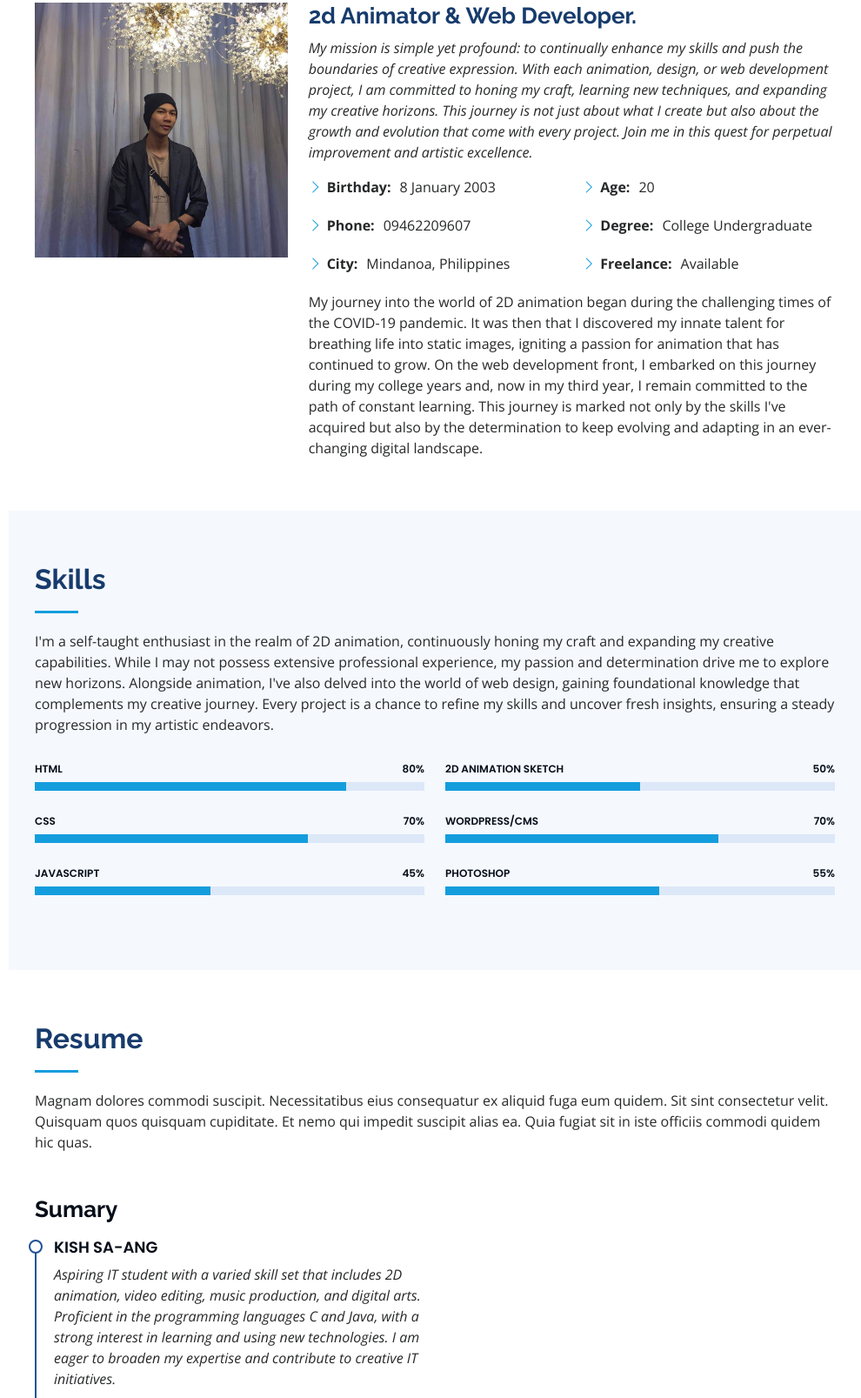
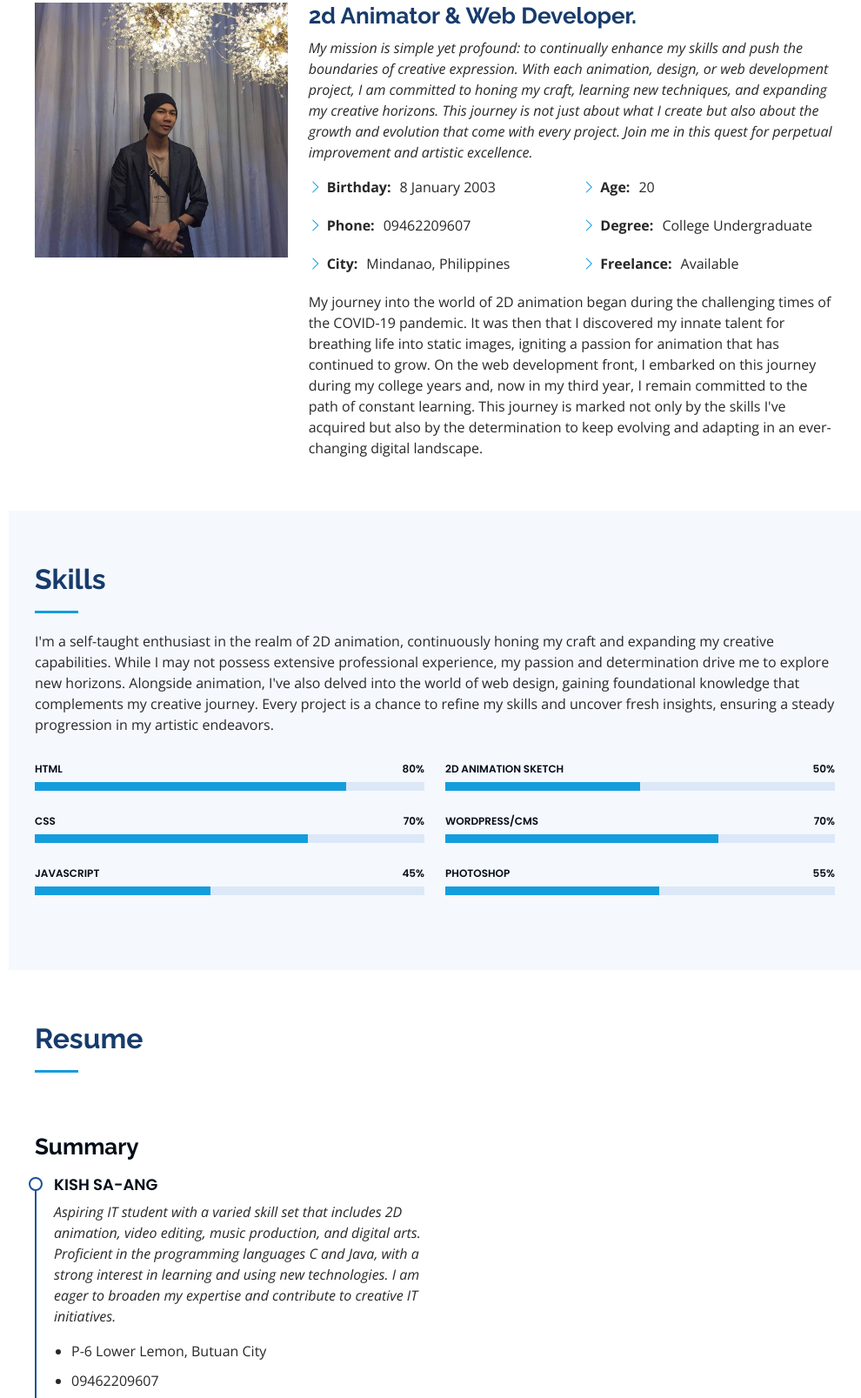
Before and after one commit to LazyKish/iPortfolio1, a plain HTML site: page index.html in a window 1280 px wide. Shown: the part 1061-2668 px from the top of the page at 87% size, without its empty margins (290-1280 px from the left). Drawn offline with nearby package versions, Linux system fonts and the light colour scheme.

Commit message:
index.html

```diff
--- a/index.html
+++ b/index.html
@@ -101,7 +101,7 @@
                 <ul>
                   <li><i class="bi bi-chevron-right"></i> <strong>Birthday:</strong> <span>8 January 2003</span></li>
                   <li><i class="bi bi-chevron-right"></i> <strong>Phone:</strong> <span>09462209607</span></li>
-                  <li><i class="bi bi-chevron-right"></i> <strong>City:</strong> <span>Mindanoa, Philippines</span></li>
+                  <li><i class="bi bi-chevron-right"></i> <strong>City:</strong> <span>Mindanao, Philippines</span></li>
                 </ul>
               </div>
               <div class="col-lg-6">
@@ -195,12 +195,11 @@ On the web development front, I embarked on this journey during my college years
 
         <div class="section-title">
           <h2>Resume</h2>
-          <p>Magnam dolores commodi suscipit. Necessitatibus eius consequatur ex aliquid fuga eum quidem. Sit sint consectetur velit. Quisquam quos quisquam cupiditate. Et nemo qui impedit suscipit alias ea. Quia fugiat sit in iste officiis commodi quidem hic quas.</p>
         </div>
 
         <div class="row">
           <div class="col-lg-6" data-aos="fade-up">
-            <h3 class="resume-title">Sumary</h3>
+            <h3 class="resume-title">Summary</h3>
             <div class="resume-item pb-0">
               <h4>Kish Sa-ang</h4>
               <p><em>Aspiring IT student with a varied skill set that includes 2D animation, video editing, music production, and digital arts. Proficient in the programming languages C and Java, with a strong interest in learning and using new technologies. I am eager to broaden my expertise and contribute to creative IT initiatives.</em></p>
```
